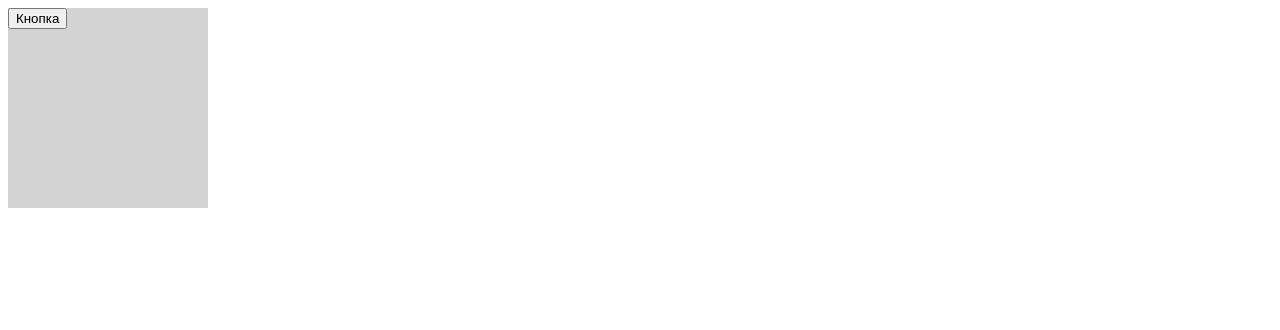
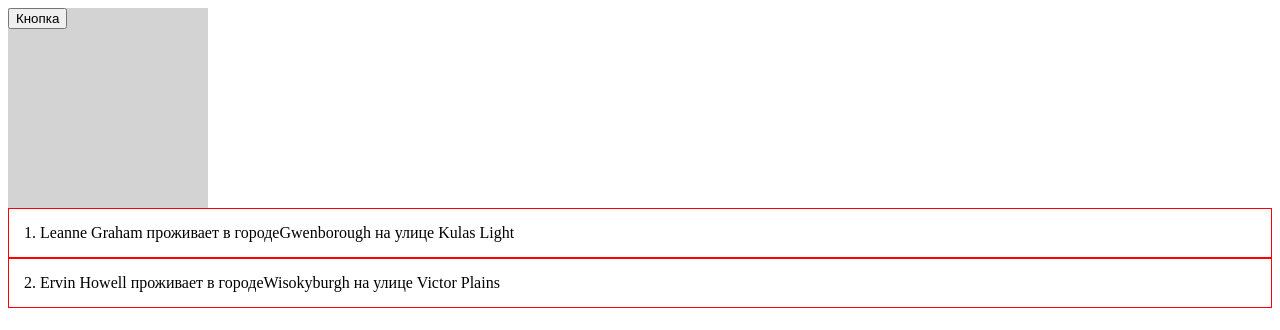
Before and after one commit to Sergey9694/ts-project, a React (Vite) app: page / in a window 1280 px wide. Shown: the top 330 px of the page. Built offline with nearby package versions, Linux system fonts and the light colour scheme.

Commit message:
компонент UsersList,глобальные интерфейсы в types

```diff
--- a/src/App.tsx
+++ b/src/App.tsx
@@ -1,11 +1,37 @@
 import Card, { CardVariant } from "./components/Card";
+import UsersList from "./components/UsersList";
+import { IUser } from "./types/types";
 
 const App = () => {
+    const users: IUser[] = [
+        {
+            id: 1,
+            name: "Leanne Graham",
+            email: "Sincere@april.biz",
+            address: {
+                street: "Kulas Light",
+                city: "Gwenborough",
+                zipcode: "92998-3874",
+            },
+        },
+        {
+            id: 2,
+            name: "Ervin Howell",
+            email: "Shanna@melissa.tv",
+            address: {
+                street: "Victor Plains",
+                city: "Wisokyburgh",
+                zipcode: "0566-7771",
+            },
+        },
+    ];
+
     return (
         <div>
             <Card width="200px" height="200px" variant={CardVariant.primary}>
                 <button>Кнопка</button>
             </Card>
+            <UsersList users={users} />
         </div>
     );
 };
--- /dev/null
+++ b/src/components/UsersList.tsx
@@ -0,0 +1,24 @@
+import { FC } from "react";
+import { IUser } from "../types/types";
+
+interface UsersListProps {
+    users: IUser[];
+}
+
+const UsersList: FC<UsersListProps> = ({ users }) => {
+    return (
+        <div>
+            {users.map((user) => (
+                <div
+                    key={user.id}
+                    style={{ padding: 15, border: "1px solid red" }}
+                >
+                    {user.id}. {user.name} проживает в городе
+                    {user.address.city} на улице {user.address.street}
+                </div>
+            ))}
+        </div>
+    );
+};
+
+export default UsersList;
--- /dev/null
+++ b/src/types/types.tsx
@@ -0,0 +1,12 @@
+export interface IAddress {
+    street: string;
+    city: string;
+    zipcode: string;
+}
+
+export interface IUser {
+    id: number;
+    name: string;
+    email: string;
+    address: IAddress;
+}
```
